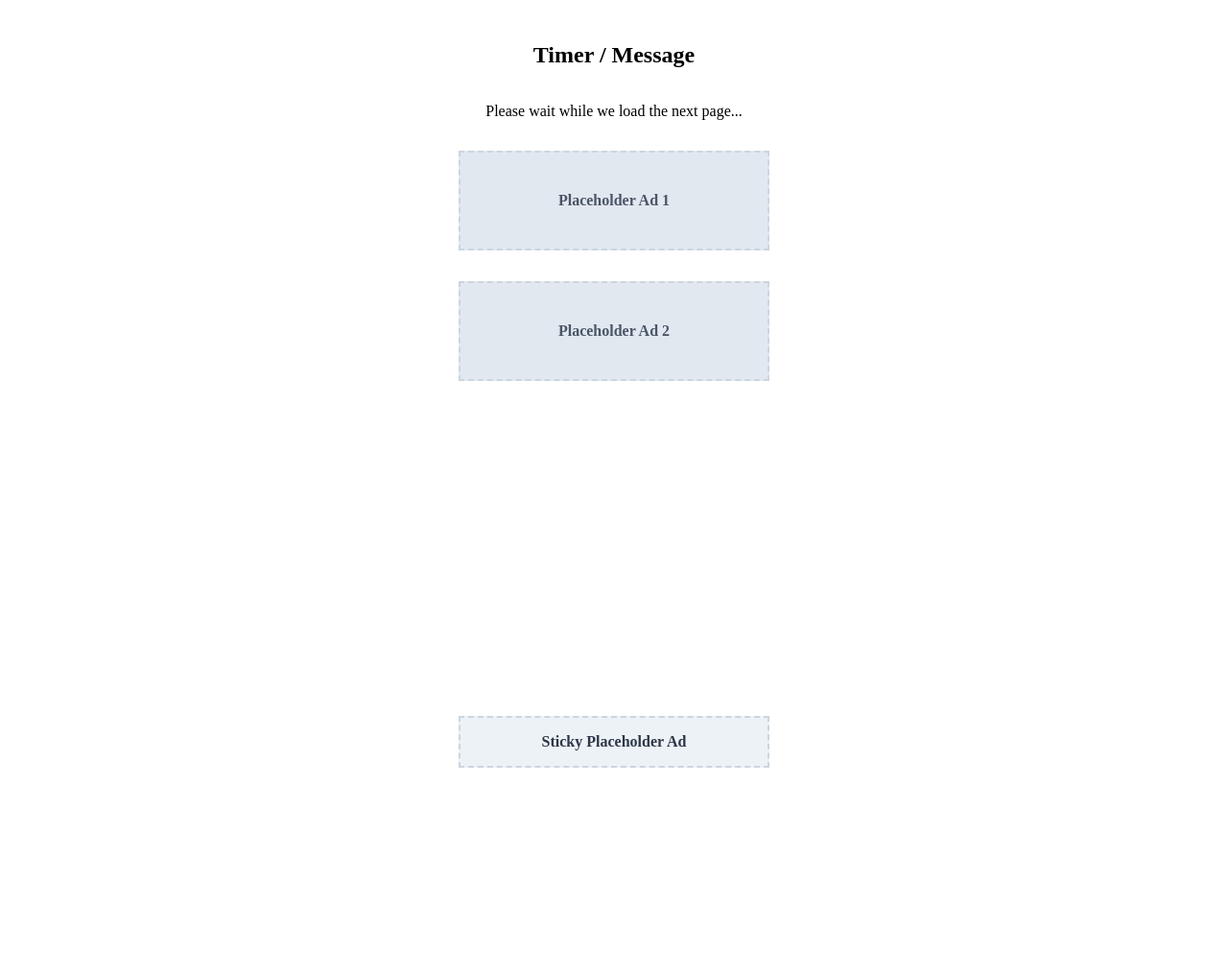
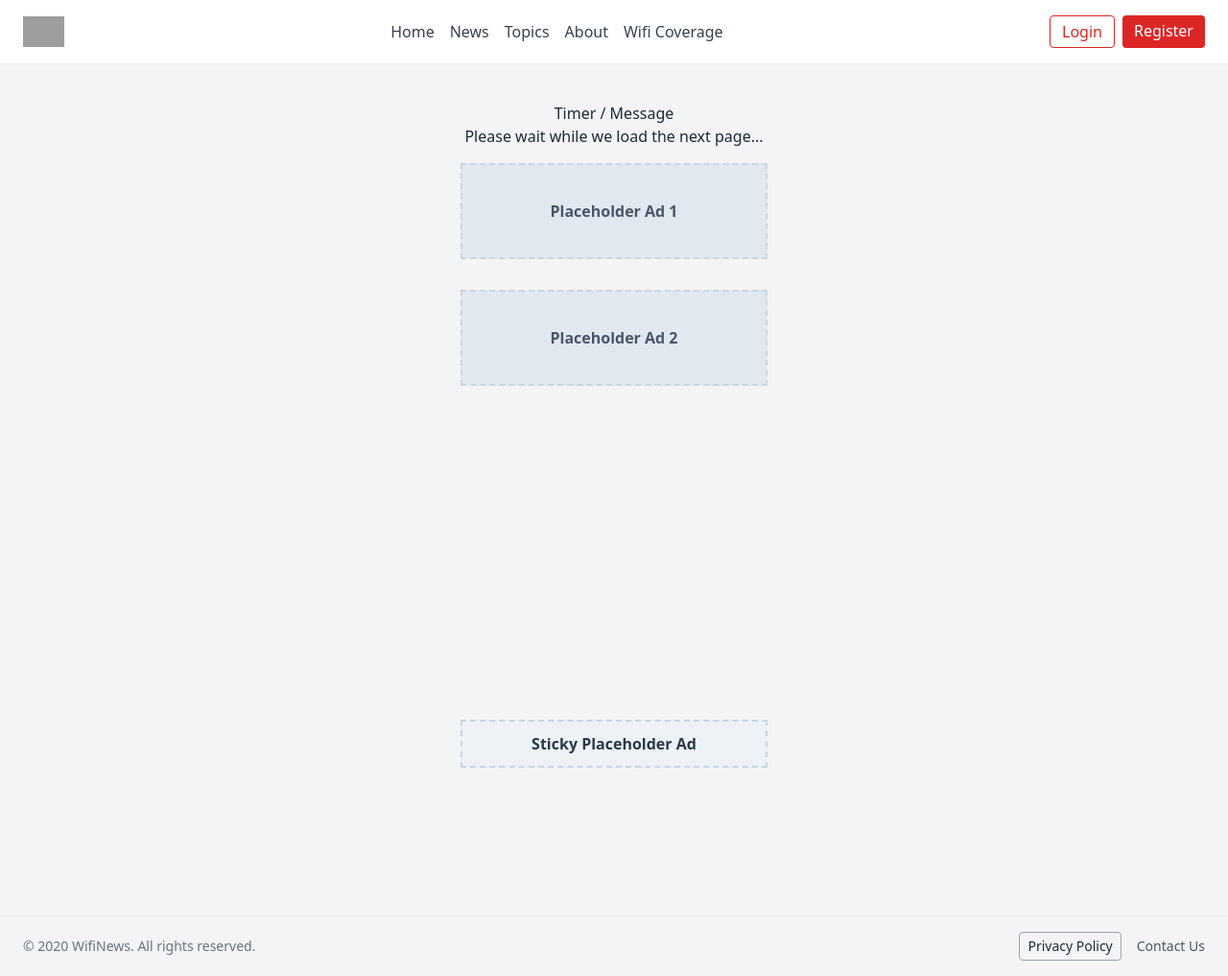
Before and after one commit to AlexS947/portfolio-project1, a Django app: template blog/templates/Widgets/interstitial.html in a window 1280 px wide. Shown: the whole page at 96% size. Before the commit the page ends 800 px from the top, so only its background shows below. Run offline with Django 5.2, Linux system fonts and the light colour scheme; the template is opened without the code that fills it: most values are stand-ins (such as "Sample title", 1, 10 or a date in 2020); style sheets or scripts are compiled from the project's sources; parts of the project's set-up code (start-up, migrations or seed data) failed here and were passed over; grey boxes are pictures that could not be loaded.

Commit message:
Added Home and fixed calling error for interstitial

```diff
--- a/blog/templates/Widgets/interstitial.html
+++ b/blog/templates/Widgets/interstitial.html
@@ -1,6 +1,7 @@
+{% extends "base.html" %}
 {% load static %}
 
-
+{% block content %}
 <!DOCTYPE html>
 <html lang="en">
 <head>
@@ -58,3 +59,4 @@
     <div class="sticky-placeholder">Sticky Placeholder Ad</div>
 </body>
 </html>
+{% endblock %}
--- a/blog/templates/base.html
+++ b/blog/templates/base.html
@@ -17,12 +17,12 @@
   <div class="container mx-auto flex flex-col md:flex-row justify-between items-center py-4 px-6">
 
     <!-- Logo Placeholder -->
-    <a href="{% url 'blog:test_view' %}" class="mb-2 md:mb-0">
+    <a href="{% url 'blog:home' %}" class="mb-2 md:mb-0">
       <img src="{% static 'images/logo-placeholder.png' %}" alt="WifiNews Logo" class="h-8">
     </a>
 
       <ul class="flex flex-wrap justify-center md:justify-start space-x-4 mb-2 md:mb-0">
-        <li><a class="text-gray-700 hover:underline" href="{% url 'blog:test_view' %}">Home</a></li>
+        <li><a class="text-gray-700 hover:underline" href="{% url 'blog:home' %}">Home</a></li>
         <li><a class="text-gray-700 hover:underline" href="{% url 'blog:news' %}">News</a></li>
         <li><a class="text-gray-700 hover:underline" href="{% url 'blog:all_topics' %}">Topics</a></li>
         <li><a class="text-gray-700 hover:underline" href="{% url 'blog:about' %}">About</a></li>
--- a/blog/urls.py
+++ b/blog/urls.py
@@ -7,7 +7,7 @@ from django.conf.urls.static import static
 app_name = 'blog'
 
 urlpatterns = [
-    path('', views.test_view, name='test_view'),
+    path('', views.test_view, name='home'),
     path('topics', views.topic_list, name='topic_list'),
     path('topic/new/', views.topic_create, name='topic_create'),
     path('topic/<slug:slug>/', views.topic_detail, name='topic_detail'),
--- a/portfolio/urls.py
+++ b/portfolio/urls.py
@@ -7,8 +7,7 @@ from blog import views as blog_views
 
 urlpatterns = [
     path('admin/', admin.site.urls),
-    path('', blog_views.test_view, name='home'),
-    path('blog/', include('blog.urls', namespace='blog')),
+    path('', include('blog.urls', namespace='blog')),
     path('tinymce/', include('tinymce.urls')),
 ]
 
```
